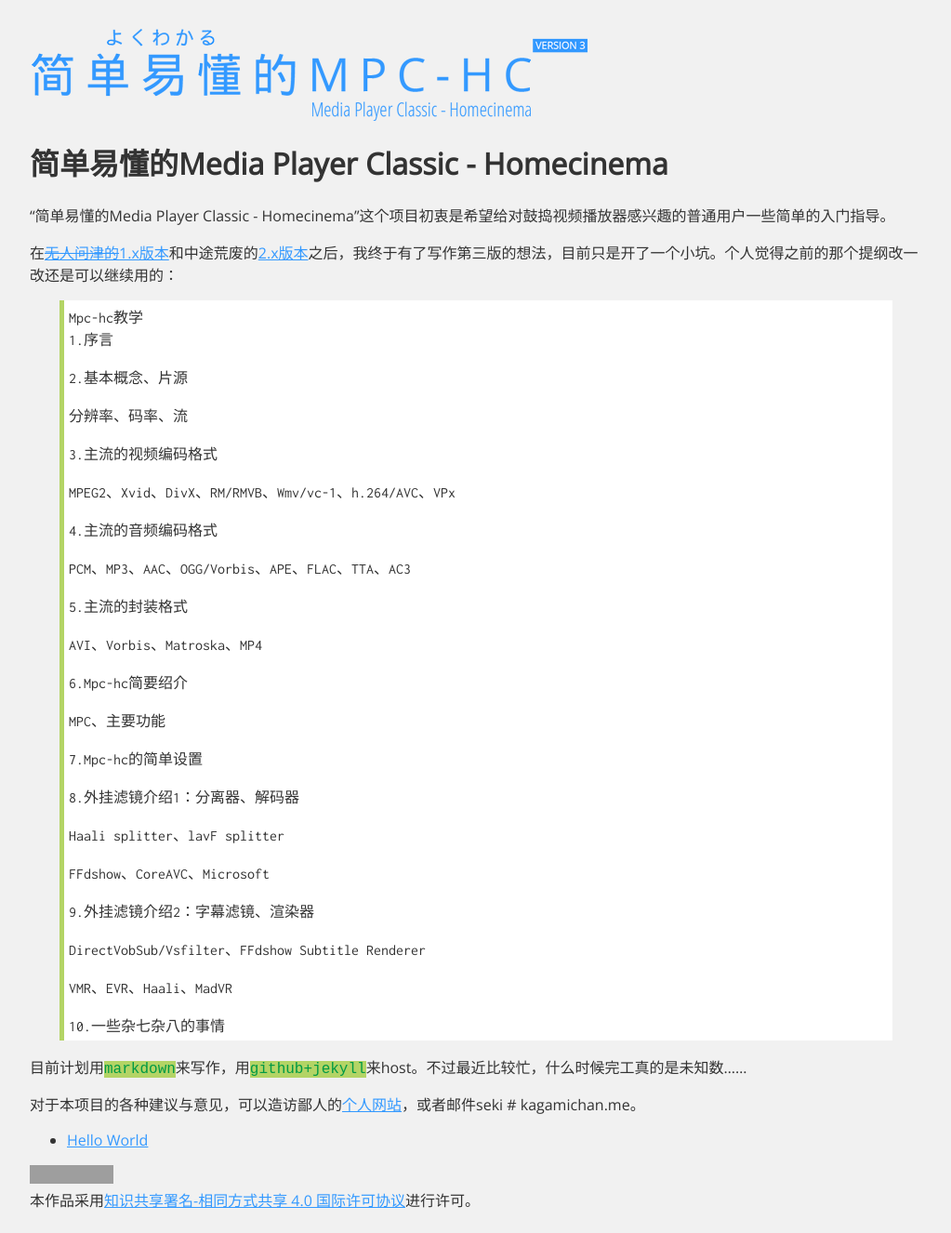
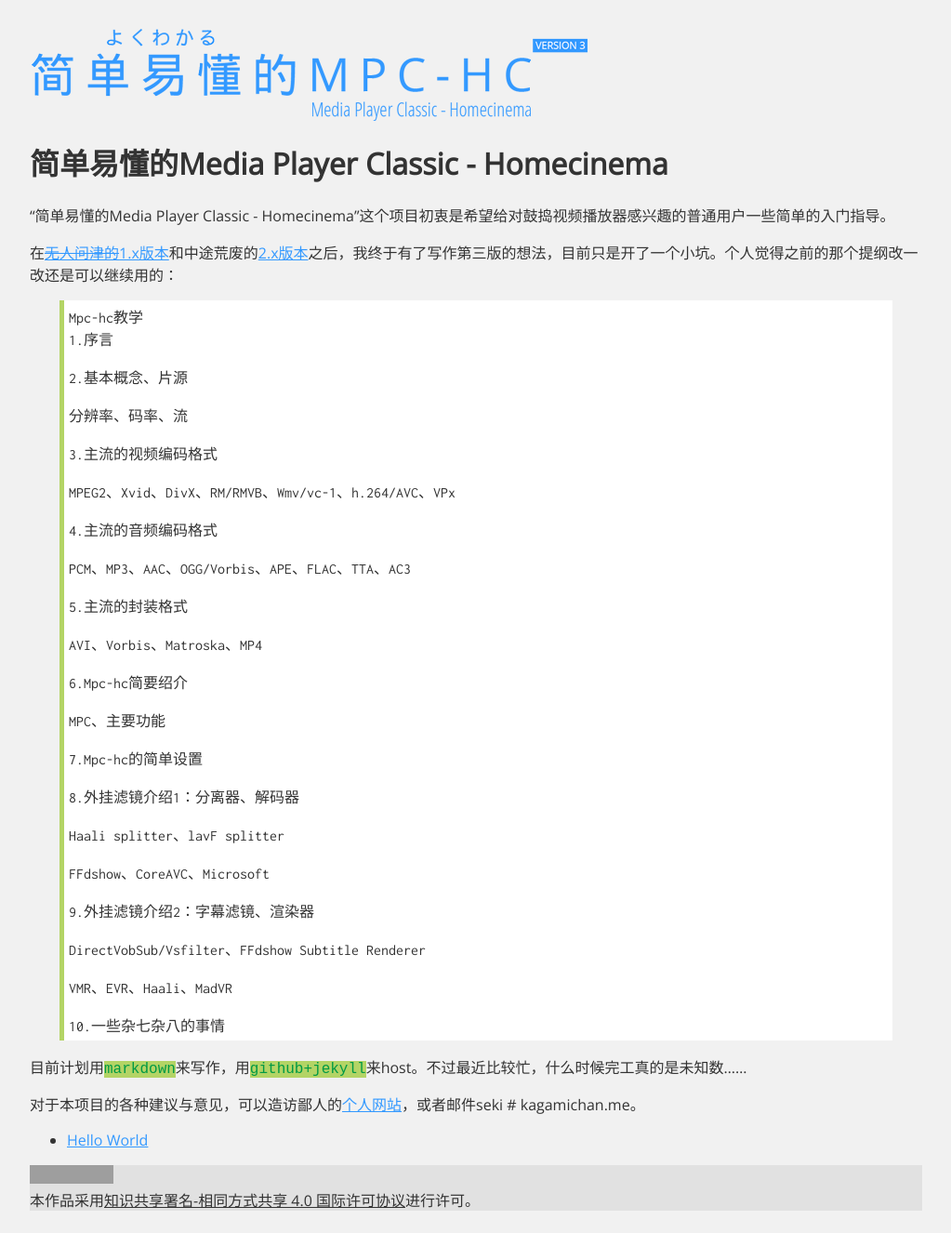
Before and after one commit to KagamiChan/yokuwakaru_mpchc, a Jekyll site: the page built from index.html, in a window 1280 px wide. Shown: the whole page at 93% size, without its empty margins (128-1151 px from the left). Built offline with Jekyll 4.4.1, drawn with Linux system fonts in a browser that asks for light colours; grey boxes are pictures that could not be loaded.

Commit message:
change to footer tag

```diff
--- a/_includes/footer.html
+++ b/_includes/footer.html
@@ -1,5 +1,5 @@
 
-<div id='footer'>
+<footer>
 <a rel="license" href="http://creativecommons.org/licenses/by-sa/4.0/"><img alt="知识共享许可协议" style="border-width:0" src="http://i.creativecommons.org/l/by-sa/4.0/88x31.png" /></a><br />本作品采用<a rel="license" href="http://creativecommons.org/licenses/by-sa/4.0/">知识共享署名-相同方式共享 4.0 国际许可协议</a>进行许可。
-</div>
+</footer>
 </body>
```
